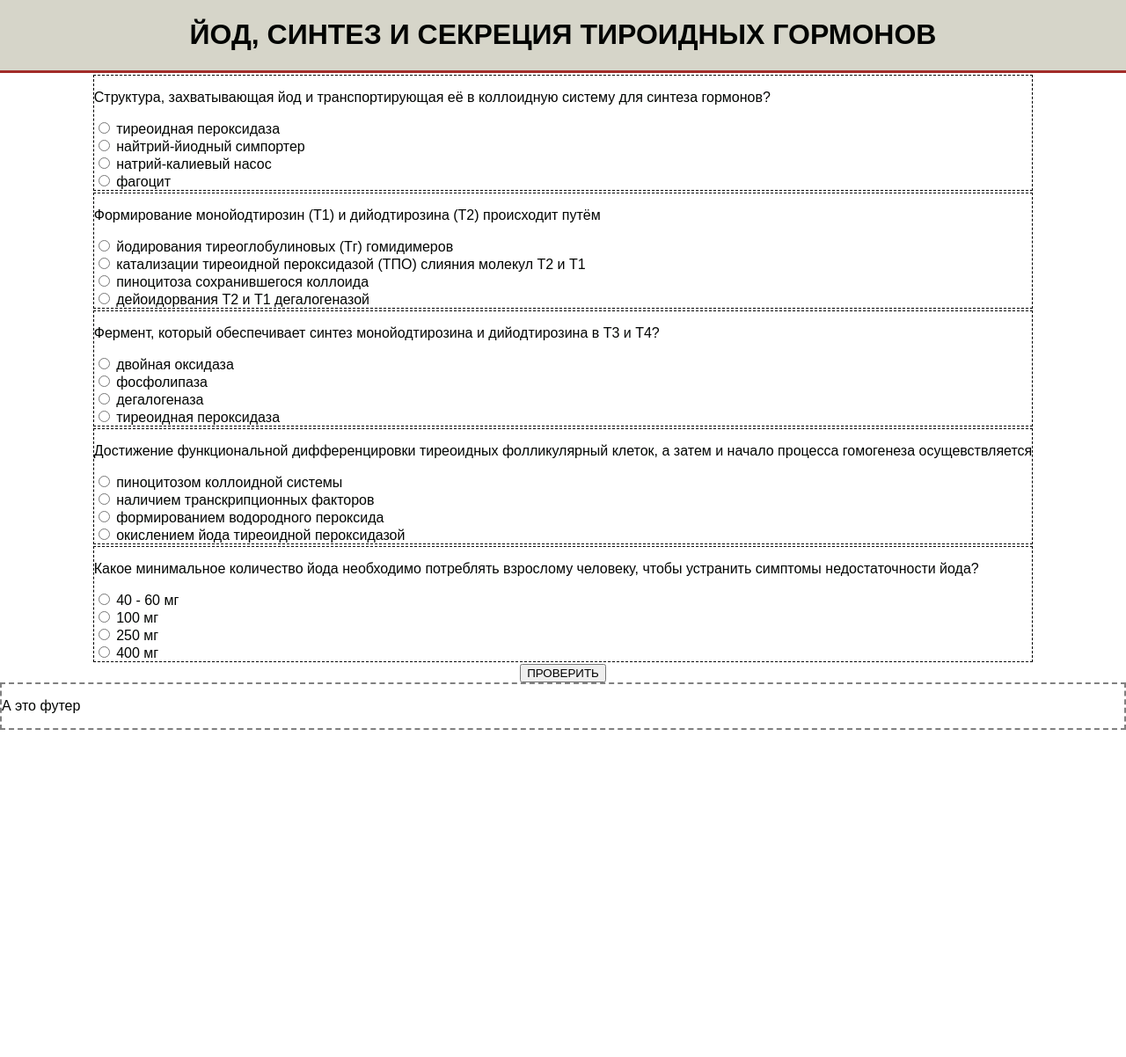
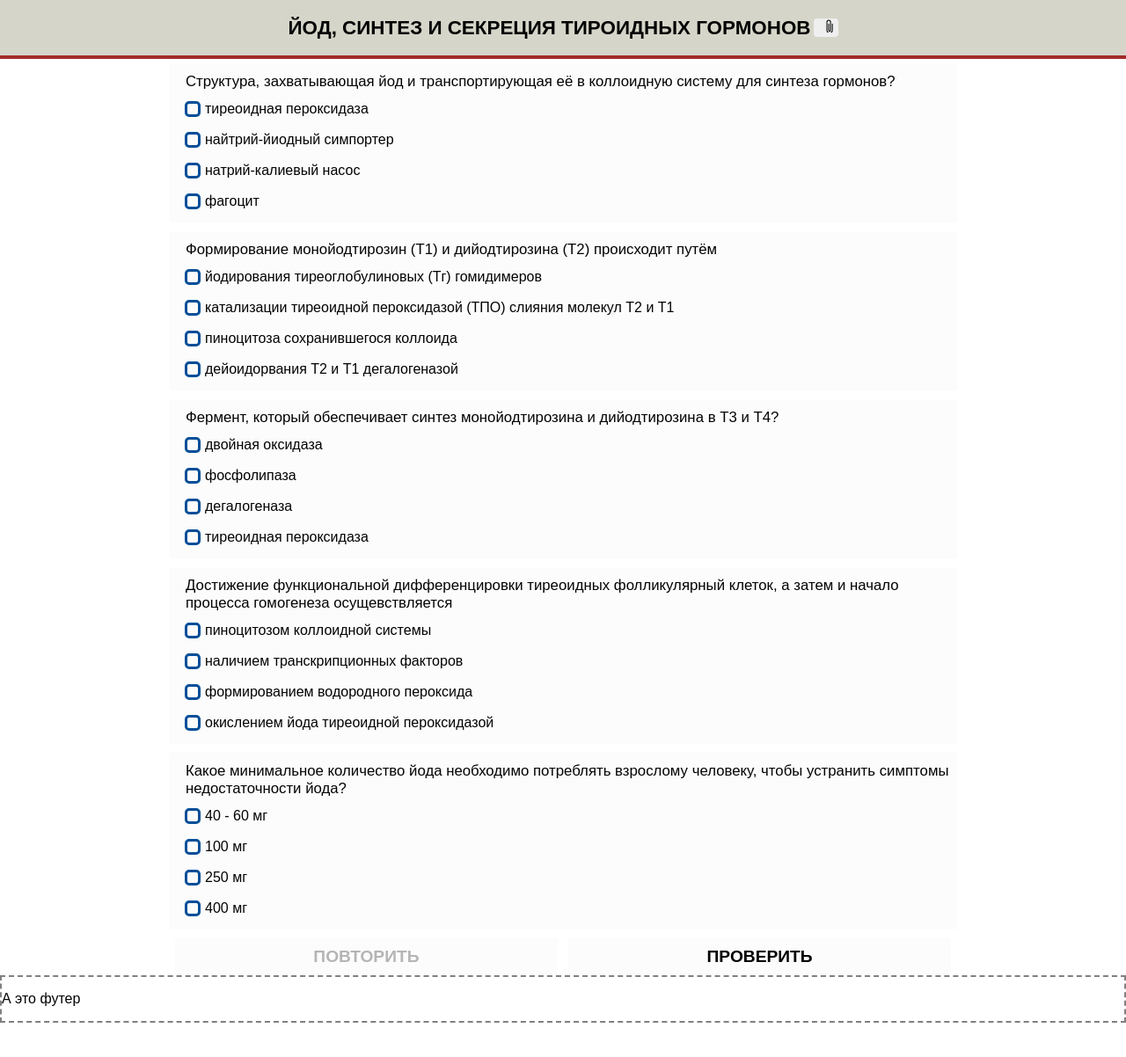
Before and after one commit to averroesus/enzymia, a plain HTML site: page html/index.html in a window 1280 px wide. Shown: the whole page at 88% size. Before the commit the page ends 1079 px from the top, so only its background shows below. Drawn offline with Linux system fonts and the light colour scheme.

Commit message:
added styles to question-boxes and also added icon to header

```diff
--- /dev/null
+++ b/css/header-styling.css
@@ -0,0 +1,25 @@
+body {
+  font-family: sans-serif;
+  color: #020402;
+}
+
+header {
+  background-color: #d6d5c9;
+  border-bottom: 4px solid #a22c29;
+}
+
+
+h2 {
+  font-size: 1.4em;
+  font-weight: 900;
+  text-align: center;
+  /* border: 1px dashed black; */
+}
+
+header > button.svg-quiz-material {
+  border: none;
+  border-radius: 4px;
+  margin-left: 3px;
+  margin-top: px;
+  font-size: 1em;
+}
--- a/css/layout.css
+++ b/css/layout.css
@@ -9,6 +9,7 @@ header {
   display: flex;
   flex-direction: row;
   justify-content: center;
+  align-items: center;
 }
 
 main {
@@ -20,3 +21,8 @@ main {
 footer {
   border: 2px dashed grey;
 }
+
+div.quiz-buttons-cont {
+  display: flex;
+  flex-flow: row wrap;
+}
--- a/css/question_style.css
+++ b/css/question_style.css
@@ -1,5 +1,112 @@
 div.question-box {
-  border: 1px dashed black;
-  margin: 2px;
-  min-width: 300px;
+  /* border: 1px dashed black;s */
+  padding: 9px 3px 3px 3px;
+  min-width: 100px;
+  width: 70vw;
+  margin-top: 5px;
+  margin-bottom: 10px;
+  border-radius: 2px;
+  transition: background-color 0.5s;
+  background-color: #fcfcfc;
+  box-sizing: border-box;
 }
+
+h6 {
+  font-size: 1.05em;
+  font-weight: 500;
+  margin-top: 2px;
+  margin-bottom: 0px;
+  margin-left: 2px;
+  padding-left: 14px;
+
+}
+
+div.question-box:hover {
+  /* transition: all 0.5s; */
+  background-color: #ededed;
+}
+
+div.single-choice-box {
+  transition: all 0.5s;
+  margin: 7px;
+  padding-top: 5px;
+  padding-bottom: 5px;
+  border-radius: 2px;
+}
+
+div.single-choice-box:hover {
+  background-color: #fcfcfc;
+}
+
+label:hover {
+  cursor: pointer;
+}
+
+
+/* RADIO BUTTON STYLING */
+
+input[type='radio'] {
+  position: relative;
+  float: right;
+  display: none;
+}
+
+span.input-box {
+  display: inline-block;
+  /* -webkit-box-sizing: border-box;
+  box-sizing: border-box; */
+  float: left;
+  border: 3px solid #004e98;
+  position: relative;
+  vertical-align: middle;
+  width: 12px;
+  height: 12px;
+  margin-left: 8px;
+  margin-right: 5px;
+  border-radius: 5px;
+  transition: transform 0.02s;
+}
+
+span.input-box:after {
+  content: "";
+  display: inline-block;
+  position: absolute;
+  left: 50%;
+  top: 50%;
+  width: 70%;
+  height: 70%;
+  transform: translate(-50%, -50%) scale(0);
+  transition: transform 0.1s;
+  background-color: #004e98;
+  border-radius: 3px;
+}
+
+input[type=radio]:checked ~ span.input-box:after {
+  transform: translate(-50%, -50%) scale(1);
+}
+
+/* CHECK&RESTART BUTTON STYLING */
+div > button.submit-quiz, button.restart-quiz {
+  box-sizing: border-box;
+  border: none;
+  border-radius: 3px;
+  background-color: #fcfcfc;
+  font-size: 1.2em;
+  font-weight: 900;
+  width: 34vw;
+  padding: 10px;
+  transition: background-color 0.3s;
+}
+
+div > button.restart-quiz {
+  margin-right: 1.5vh;
+}
+
+div > button.restart-quiz:disabled {
+  background-color: #fcfcfc;
+}
+
+
+div > button.submit-quiz:hover, button.restart-quiz:hover {
+  background-color: #ededed;
+}
--- a/css/radio_button.css
+++ /dev/null
@@ -1,59 +0,0 @@
-html  {
-  height: 100%;
-}
-
-body {
-  background: rgb(231, 222, 254);
-  font-family: sans-serif;
-  height: 100%;
-  text-align: center;
-}
-
-
-
-
-
-
-
-
-
-
-
-
-
-
-
-
-
-/* nav {
-  border: 2px solid grey;
-  border-radius: 7px;
-  background: orange;
-  font-size: 2em;
-  color: black;
-  text-align: center;
-  text-transform: uppercase;
-  font-weight: 700;
-  height: 50%;
-  margin-bottom: 13px;
-
-  display: flex;
-  align-items: stretch;
-
-}
-
-div{
-  border-radius: 5px;
-}
-
-.home {
-  background: rgb(245, 66, 81);
-
-}
-
-.search {
-  background: rgb(98, 189, 115);
-}
-.logout {
-  background: rgb(245, 66, 81);
-} */
--- a/css/style.css
+++ /dev/null
@@ -1,16 +0,0 @@
-body {
-  font-family: sans-serif;
-  color: #020402;
-}
-
-header {
-  background-color: #d6d5c9;
-  border-bottom: 3px solid #a22c29;
-}
-
-
-h1 {
-  font-size: 2em;
-  font-weight: 900;
-  text-align: center;
-}
--- a/html/index.html
+++ b/html/index.html
@@ -3,24 +3,34 @@
 
 <head>
 	<meta charset="UTF-8">
+	<meta http-equiv="refresh" content="" />
 	<title> ЙОД | СИНТЕЗ И СЕКРЕЦИЯ ТИРОИДНЫХ ГОРМОНОВ</title>
 	<link rel="stylesheet" type="text/css" href="../css/layout.css">
 	<link rel="stylesheet" type="text/css" href="../css/question_style.css">
-	<link rel="stylesheet" type="text/css" href="../css/style.css">
+	<link rel="stylesheet" type="text/css" href="../css/header-styling.css">
 	<!-- <link rel="stylesheet" type="text/css" href="../css/radio_button.css"> -->
 </head>
 
 <body>
 	<header>
-		<h1 class="question-name"> ЙОД, СИНТЕЗ И СЕКРЕЦИЯ ТИРОИДНЫХ ГОРМОНОB </h1>
+		<h2 class="question-name"> ЙОД, СИНТЕЗ И СЕКРЕЦИЯ ТИРОИДНЫХ ГОРМОНОB</h2>
+		<button type="button" class="svg-quiz-material">
+			<svg width="1em" height="0.9em" viewBox="0 0 8 14" class="bi bi-paperclip" fill="currentColor" xmlns="http://www.w3.org/2000/svg">
+	  		<path fill-rule="evenodd" d="M4.5 3a2.5 2.5 0 0 1 5 0v9a1.5 1.5 0 0 1-3 0V5a.5.5 0 0 1 1 0v7a.5.5 0 0 0 1 0V3a1.5 1.5 0 1 0-3 0v9a2.5 2.5 0 0 0 5 0V5a.5.5 0 0 1 1 0v7a3.5 3.5 0 1 1-7 0V3z"/>
+			</svg>
+		</button>
 	</header>
 
 	<main>
 
 		<form action="submit"></form>
-		<button type="submit">ПРОВЕРИТЬ</button>
+			<div class="quiz-buttons-cont">
+				<button type="button" class="restart-quiz">ПОВТОРИТЬ</button>
+				<button type="submit" class="submit-quiz">ПРОВЕРИТЬ</button>
+			</div>
 		</form>
 		<div class="result"> </div>
+		<span class='222'></span>
 	</main>
 
 	<footer>
--- a/js/main.js
+++ b/js/main.js
@@ -1,5 +1,6 @@
 const form = document.querySelector('form');
 const checkBtn = document.querySelector('button[type=submit]');
+const restartBtn = document.querySelector('button.restart-quiz');
 const resultBox = document.querySelector('.result');
 
 console.log(resultBox);
@@ -13,6 +14,9 @@ reqQuiz.onload = function () {
   const quizContent = JSON.parse(reqQuiz.responseText);
   // console.log(quizContent);
 
+  //DISABLE QUIZ RESTARTING BUTTON
+  restartBtn.disabled = true;
+
   let outputQ = '';
 
   //CREATE QUIZBOX WITH ANSWERS INSIDE IT
@@ -20,7 +24,7 @@ reqQuiz.onload = function () {
     // console.log(questions.answers);
 
     outputQ += `<div class="question-box">
-    <p> ${questions.questionName} </p>
+    <h6> ${questions.questionName} </h6>
     `;
 
     //GET ANSWERS IDs
@@ -29,6 +33,7 @@ reqQuiz.onload = function () {
       outputA += `<label> <div class='single-choice-box'>
                   <input type='radio' name='${qNumber + 1}' value='${letter}' id='${letter}'>
                   ${questions.answers[letter]}
+                  <span class="input-box"> </span>
                   </div> </label>`;
     }
 
@@ -48,7 +53,7 @@ reqQuiz.onload = function () {
     let selectedAnswers = document.querySelectorAll('input[type=radio]:checked');
 
     //CHECK IF ALL QUESTIONS ARE ANSWERED
-    if ((availableAnswers.length === selectedAnswers.length)) {
+    if ((availableAnswers.length !== selectedAnswers.length)) {
       window.alert('Пожалуйста, ответьте на все вопросы');
     } else {
 
@@ -60,13 +65,14 @@ reqQuiz.onload = function () {
           countFalse += 1;
         };
 
+        //SHOW FINAL RESULT --- CORRECT AND INCORRECT ANSWERS INCLUDED
+        let output = `Ваш результат ${countTrue} из ${availableAnswers.length}.`;
+        resultBox.innerHTML = output;
+
+        document.querySelectorAll('div.questin-box').disabled = true;
       }
 
     }
-
-    //SHOW FINAL RESULT --- CORRECT AND INCORRECT ANSWERS INCLUDED
-    let output = `Ваш результат ${countTrue} из ${availableAnswers.length}.`;
-    resultBox.innerHTML = output;
 
   });
 
```
